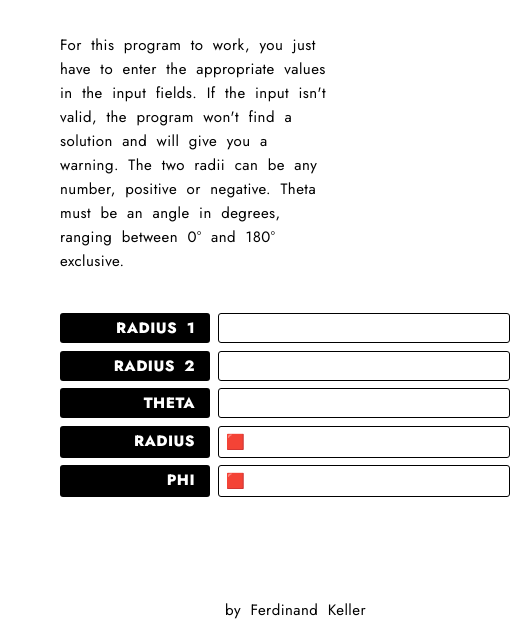
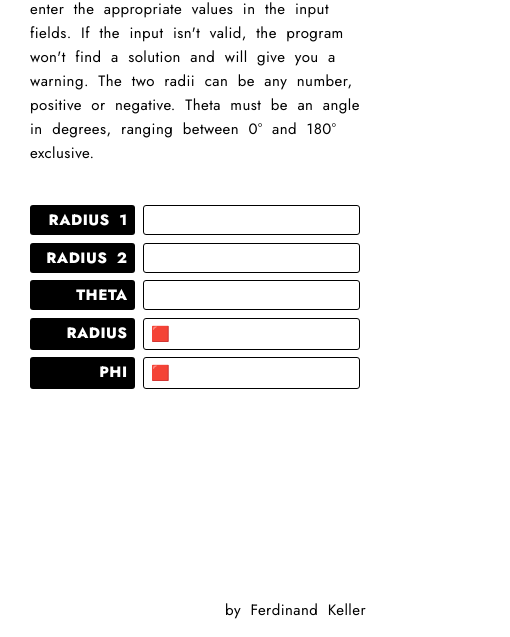
Before and after one commit to ferdinandkeller/angle-solver, a plain HTML site: page index.html in a window 390 px wide. Shown: the part 207-844 px from the top of the page, 510 px wide, since content can reach past the window. Drawn offline with Linux system fonts and the light colour scheme.

Commit message:
✨ improved css

```diff
--- a/index.html
+++ b/index.html
@@ -24,34 +24,32 @@
     <h1>Angle solver</h1>
     <p class="program-description">For this program to work, you just have to enter the appropriate values in the input fields. If the input isn't valid, the program won't find a solution and will give you a warning. The two radii can be any number, positive or negative. Theta must be an angle in degrees, ranging between 0° and 180° exclusive.</p>
 
-    <div class="inputs">
-      <div class="input">
+    <div class="fields">
+      <div class="field">
         <div class="description">radius 1</div>
         <input id="r1" type="text">
       </div>
-      <div class="input">
+      <div class="field">
         <div class="description">radius 2</div>
         <input id="r2" type="text">
       </div>
-      <div class="input">
+      <div class="field">
         <div class="description">theta</div>
         <input id="theta" type="text">
       </div>
-
-      <div id="results">
-        <div class="input">
-          <div class="description">RADIUS</div>
-          <div id="r" class="output"></div>
-        </div>
-        <div class="input">
-          <div class="description">PHI</div>
-          <div id="phi" class="output"></div>
-        </div>
+      <div class="field">
+        <div class="description">radius</div>
+        <div id="r" class="output"></div>
+      </div>
+      <div class="field">
+        <div class="description">phi</div>
+        <div id="phi" class="output"></div>
       </div>
     </div>
+  </div>
 
-    <a id="me" href="https://github.com/ferdinandklr/">by Ferdinand Keller</a>
-  </div>
+  <!-- my name, because I like myself ❤️ -->
+  <a id="me" href="https://github.com/ferdinandklr/">by Ferdinand Keller</a>
 </body>
 
 <!-- main script of the web page -->
--- a/style.css
+++ b/style.css
@@ -3,7 +3,27 @@
   font-size: 10px;
   --inner-margin: 6rem;
   --body-margin: 4rem;
+  --fields-width: 10em;
+  --fields-padding: 1em;
+  --background-color: white;
+  --main-color: black;
 }
+/* small screens */
+@media screen and (max-width: 768px) {
+  :root {
+    --inner-margin: 3rem;
+    --fields-width: 7em;
+    --fields-padding: .5em;
+  }
+}
+/* dark mode */
+@media (prefers-color-scheme: dark) {
+  :root {
+    --background-color: #181a1b;
+    --main-color: white;
+  }
+}
+
 * {
   font-family: Jost, sans-serif;
   box-sizing: border-box;
@@ -15,15 +35,20 @@
   outline: 0;
   border: 0;
   user-select: none;
+  color: var(--main-color);
 }
 *::selection {
-  background-color: black;
-  color: white;
+  background-color: var(--main-color);
+  color: var(--background-color);
 }
 
 /* body styling */
 body {
   font-size: 1.5rem;
+  background-color: var(--background-color);
+  min-height: 100vh;
+  position: relative;
+  padding-bottom: 5rem;
 }
 #content {
   max-width: 1000px;
@@ -42,33 +67,37 @@ h1 {
 .program-description {
   margin-bottom: var(--body-margin);
 }
-.inputs {
-  width: 30em;
+.fields {
+  width: 100%;
+  max-width: 30em;
   display: flex;
   flex-direction: column;
   margin: auto;
 }
-.input {
+.field {
   display: flex;
   flex-direction: row;
   width: 100%;
 }
-.input:not(:last-child) {
+.field:not(:last-child) {
   margin-bottom: .5em;
 }
-.input .description {
-  color: white;
-  background-color: black;
-  padding: .2em 1em;
-  width: 10em;
+.field .description {
+  color: var(--background-color);
+  background-color: var(--main-color);
+  padding: .2em var(--fields-padding);
+  width: var(--fields-width);
   text-align: right;
   text-transform: uppercase;
   border-radius: 3px;
   font-weight: 800;
   margin-right: .5em;
 }
-.input input, .input .output {
-  border: solid 1px black;
+.field input, .field .output {
+  border: solid 1px var(--main-color);
+  color: var(--main-color);
+  background-color: var(--background-color);
+  width: 1px;
   flex-grow: 100;
   padding: .2em .5em;
   border-radius: 3px;
@@ -79,6 +108,6 @@ h1 {
   position: absolute;
   bottom: 1em;
   right: 1.6em;
-  color: black;
+  color: var(--main-color);
   text-decoration: none;
 }
```
